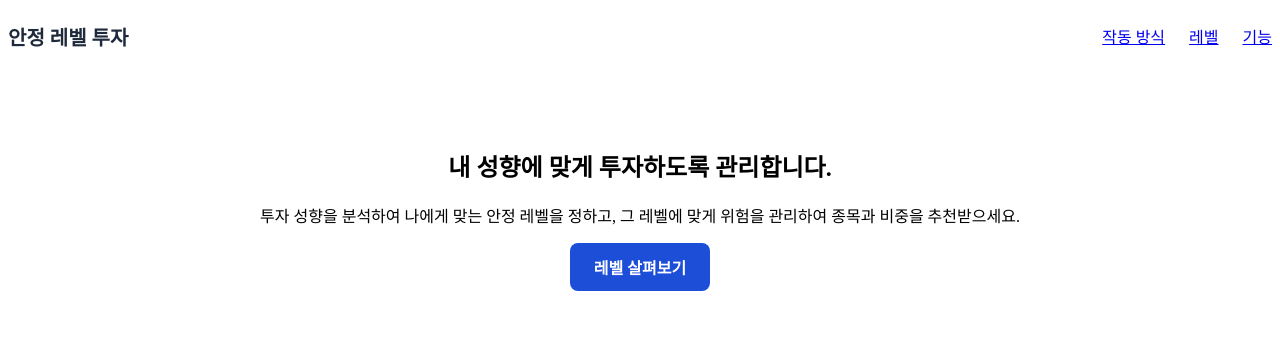
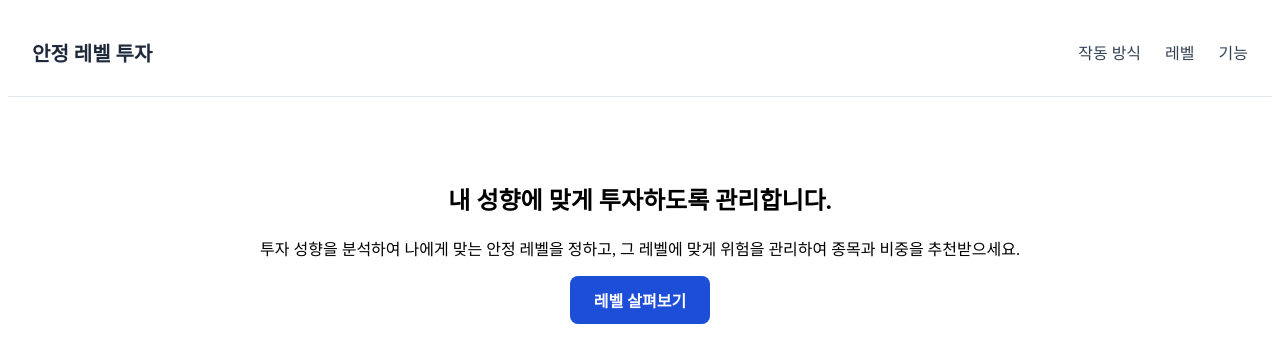
Before and after one commit to yubin0114/stability-invest-landing, a plain HTML site: page index.html in a window 1280 px wide. Drawn offline with Linux system fonts and the light colour scheme.

Commit message:
style: 상단 바 여백과 메뉴 링크 스타일

```diff
--- a/style.css
+++ b/style.css
@@ -9,6 +9,8 @@
     display: flex;
     justify-content: space-between;
     align-items: center;
+    padding: 16px 24px;
+    border-bottom: 1px solid #e2e8f0;
 }
 
 nav ul {
@@ -17,6 +19,21 @@ nav ul {
     padding: 0;
     gap: 24px;
 
+}
+
+nav a {
+    text-decoration: none;
+    color: #334155;
+
+}
+
+nav a:hover {
+    color: #1d4ed8;
+}
+
+nav a:focus-visible {
+    outline: 2px solid #1d4ed8;
+    outline-offset: 2px;
 }
 
 .hero {
```
